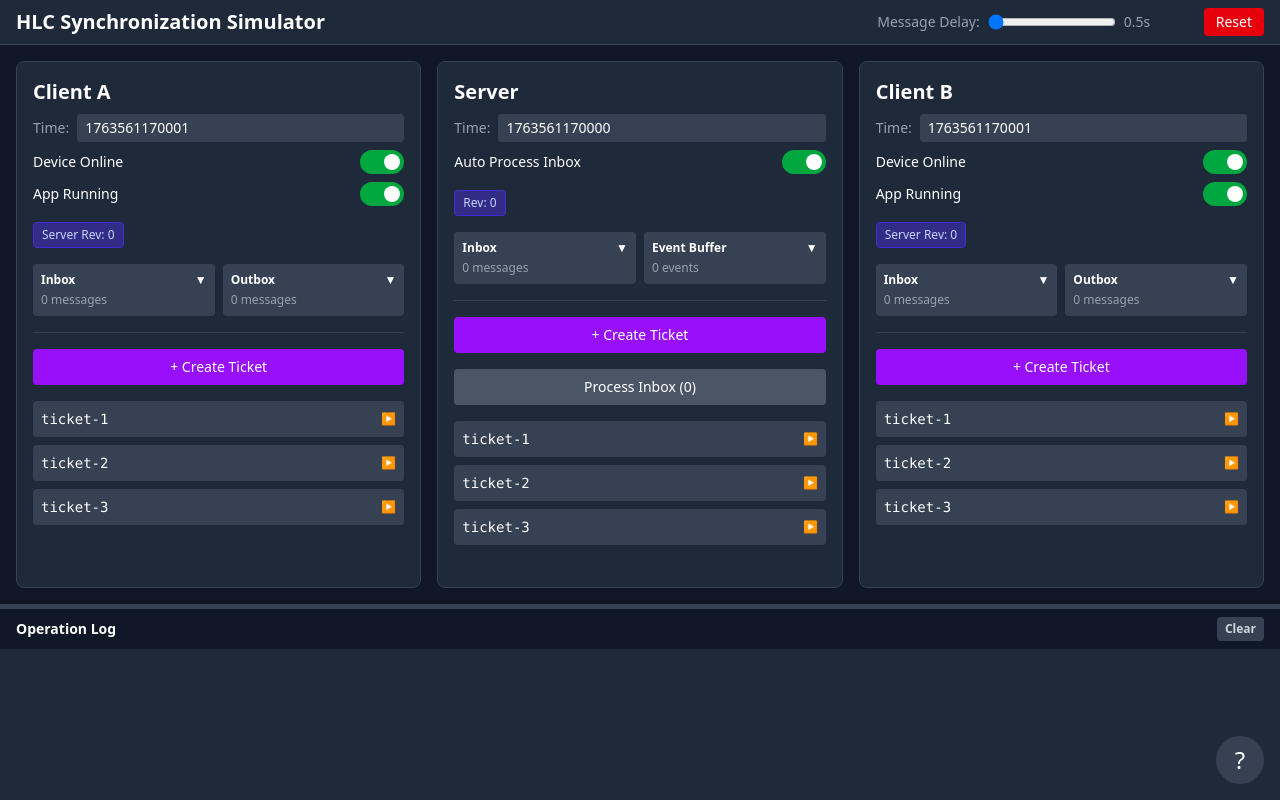
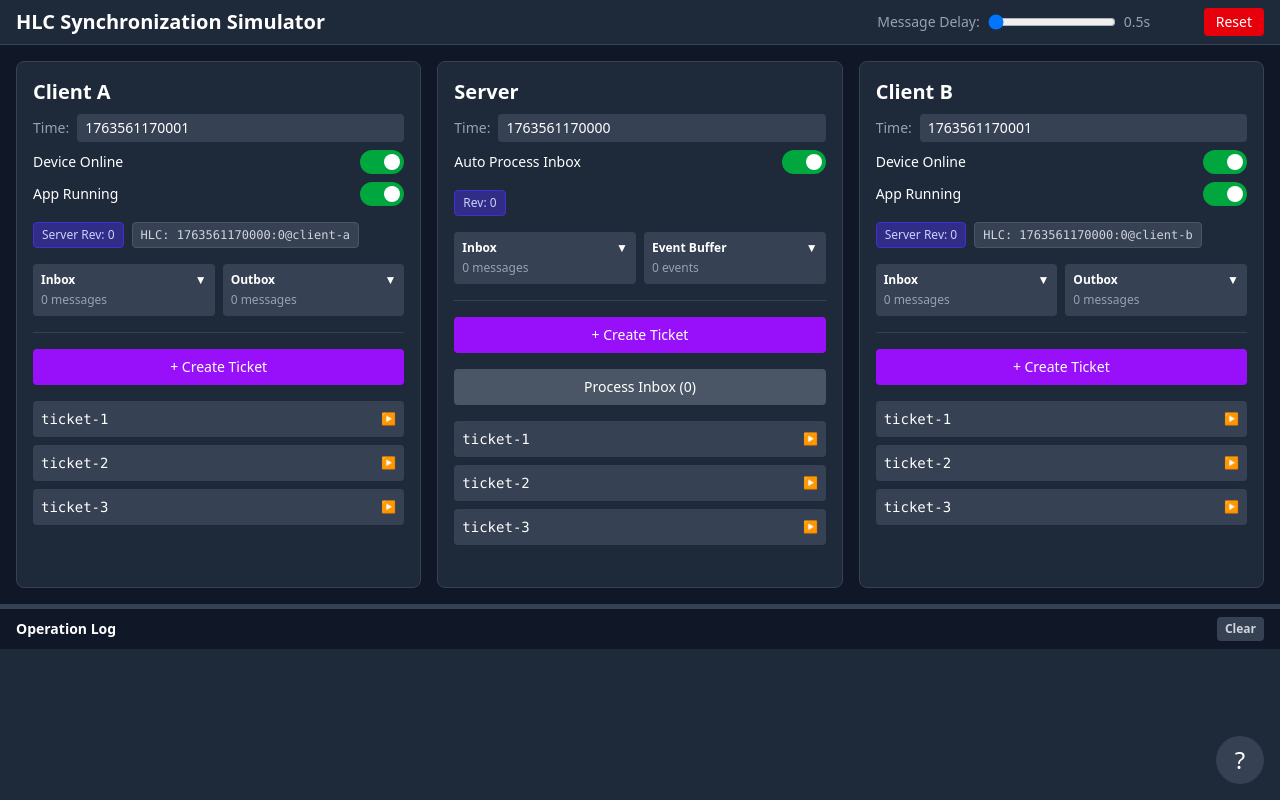
Before and after one commit to hansvdam/hlc-sync, a React (Vite) app: page / in a window 1280 px wide. Built offline with nearby package versions, Linux system fonts and the light colour scheme.

Commit message:
add node hlc to ui

```diff
--- a/src/components/NodeView.tsx
+++ b/src/components/NodeView.tsx
@@ -1,6 +1,7 @@
 import { useState, useEffect, useRef } from 'react'
 import type { NodeId } from '../types'
 import { useSimulatorStore } from '../store/simulatorStore'
+import { formatHLC } from '../utils/hlc'
 import TicketTree from './TicketTree'
 
 interface NodeViewProps {
@@ -136,9 +137,16 @@ export default function NodeView({ nodeId }: NodeViewProps) {
             Rev: {node.serverRevision}
           </span>
         ) : (
-          <span className={revisionClass}>
-            Server Rev: {node.lastSeenServerRevision}
-          </span>
+          <>
+            <span className={revisionClass}>
+              Server Rev: {node.lastSeenServerRevision}
+            </span>
+            {node.lastHLC && (
+              <span className="text-xs px-2 py-1 rounded border bg-gray-700 text-gray-300 border-gray-600 font-mono">
+                HLC: {formatHLC(node.lastHLC)}
+              </span>
+            )}
+          </>
         )}
       </div>
 
```
